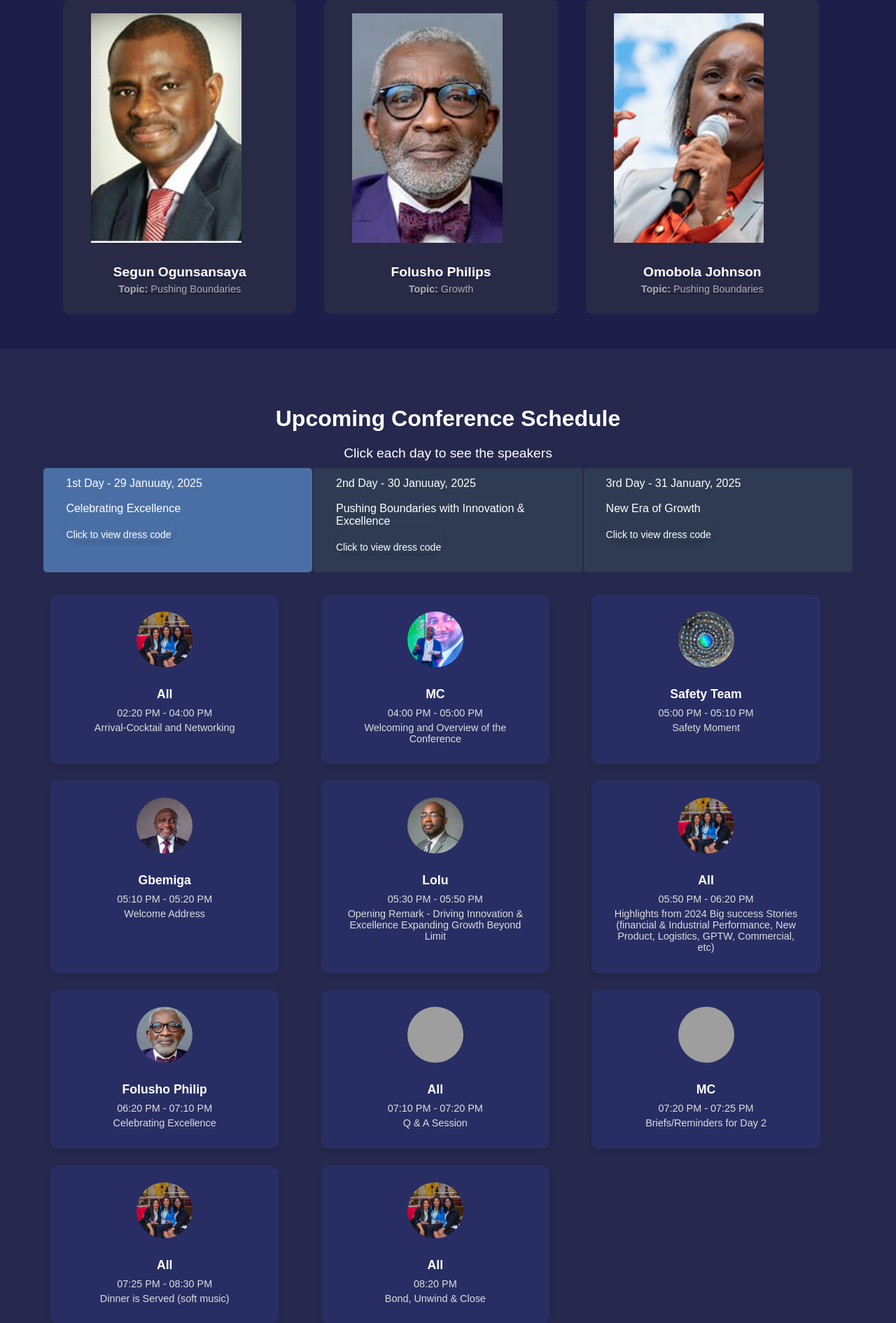
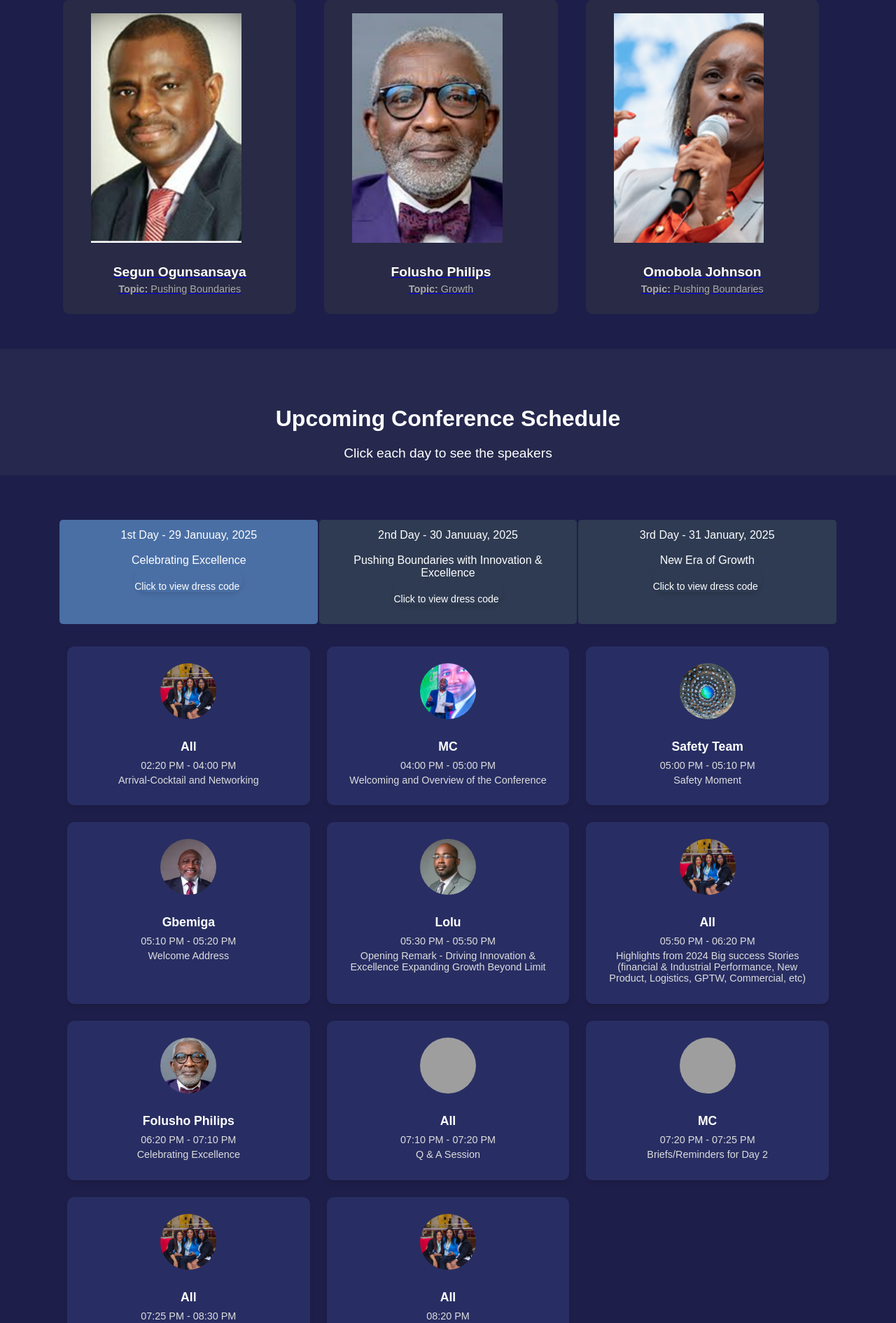
Before and after one commit to samson-emmanuel/conference-website-template, a Flask app: page / in a window 1280 px wide. Shown: the part 2372-4263 px from the top of the page at 70% size. Run offline with Flask 3, Linux system fonts and the light colour scheme; data comes from the database, SQL or seed files in the repository; both versions use the stored data as it was after the commit; grey boxes are pictures that could not be loaded.

Commit message:
Changes on the styling made

```diff
--- a/app.py
+++ b/app.py
@@ -423,11 +423,6 @@ def event_highlights():
     # Render the 'event_highlight.html' template
     return render_template('event_highlight.html')
 
-if __name__ == '__main__':
-    app.run(debug=True)
-
-
-
 
 @app.route("/contact", methods=["GET", "POST"])
 def contact():
@@ -483,4 +478,4 @@ def contact():
 
 
 if __name__ == "__main__":
-    app.run()
+    app.run(debug=True)
--- a/static/css/styles.css
+++ b/static/css/styles.css
@@ -300,8 +300,9 @@ section {
 	/* flex: 1; */
 	padding: 100px;
 	color: white;
-	background-color: rgba(0, 0, 0, 0.6);
+	/* background-color: rgba(0, 0, 0, 0.6); */
 	width: 50%;
+	border-radius: 10%;
 }
 
 .hero-text h1 {
@@ -318,31 +319,6 @@ section {
 	line-height: 1.3;
 	animation: flowingText 20s ease-in-out infinite;
 }
-
-/* .hero-text .btn {
-    padding: 10px 25px;
-    background: #007bff;
-    color: white;
-    text-decoration: none;
-    font-size: 1rem;
-    border-radius: 5px;
-    display: inline-block;
-}
-
-.hero-image {
-    flex: 1;
-    padding: 20px;
-    display: flex;
-    justify-content: center;
-    align-items: center;
-}
-
-.hero-image img {
-    width: 100%;
-    max-width: 700px;
-    border-radius: 10px;
-    height: auto;
-} */
 
 /* Animation Keyframes */
 @keyframes flowingText {
@@ -525,10 +501,20 @@ p {
 .tabs {
 	display: flex;
 	justify-content: center;
-	margin: 0 auto 2rem;
+	margin: 0 auto 2rem auto;
 	gap: 0.1rem;
 	flex-wrap: wrap;
 	width: 100%;
+	/* padding: auto; */
+}
+
+.all-tabs {
+	margin: 20px auto;
+	max-width: 100%;
+	font-family: Arial, sans-serif;
+	font-size: larger;
+	background-color: #1e1e4a;
+	padding: 5%;
 }
 
 .tab {
@@ -538,7 +524,9 @@ p {
 	border-radius: 5px;
 	cursor: pointer;
 	transition: background-color 0.3s ease;
-	width: 30%;
+	width: 32%;
+	text-align: center;
+	font-size: medium;
 }
 
 .tab.active {
@@ -571,6 +559,7 @@ p {
 	text-align: center;
 	box-shadow: 0 4px 6px rgba(0, 0, 0, 0.1);
 	transition: transform 0.3s ease-in-out;
+	width: 100%;
 }
 
 .speaker-card:hover {
@@ -2122,11 +2111,11 @@ p {
 		padding: 1.7rem;
 	}
 	.hero-text h1 {
-		font-size: 2rem;
+		font-size: 1.2rem;
 	}
 	.contact-form input,
 	.contact-form textarea {
-		width: 80%;
+		width: 100%;
 	}
 }
 
--- a/templates/base.html
+++ b/templates/base.html
@@ -43,12 +43,6 @@
     <main>
         {% block content %}{% endblock %}
     </main>
-
-    <!-- <footer>
-        <div class="container">
-            <p>&copy; 2024 Lafarge Conference. All rights reserved.</p>
-        </div>
-    </footer> -->
     <footer class="footer">
         <div class="footer-container">
             <!-- <h3>Evently</h3> -->
--- a/templates/index.html
+++ b/templates/index.html
@@ -102,6 +102,7 @@
     <h2>Upcoming Conference Schedule</h2>
     <p style="color: white;">Click each day to see the speakers</p>
 
+    <div class="all-tabs">
 <!-- Tabs -->
 <div class="tabs">
     <div class="tab active" data-day="day1">1st Day - 29 Januuay, 2025 <br> <br> Celebrating Excellence <br>
@@ -127,7 +128,6 @@
             Branded LAP Leadership Conference Denim, <br> paired with any trouser or skirt of choice
         </div>
     </div>
-
 
     <div class="tab" data-day="day3">3rd Day - 31 January, 2025 <br> <br> New Era of Growth <br>
         <button id="toggleButton3"
@@ -186,7 +186,7 @@
     </div>
     <div class="speaker-card">
         <img src="/static/images/folusoPhilip.png" alt="Folusho Philip">
-            <h3>Folusho Philip</h3>
+        <h3>Folusho Philips</h3>
         <p>06:20 PM - 07:10 PM</p>
         <p>Celebrating Excellence</p>
     </div>
@@ -368,6 +368,10 @@
         <!-- <p>Closing</p> -->
     </div>
 </div>
+
+    </div>
+
+
 </section>
 
 
```
Also changed, not shown: contact_messages.db. Lines whose indentation alone changed are shown as unchanged.
